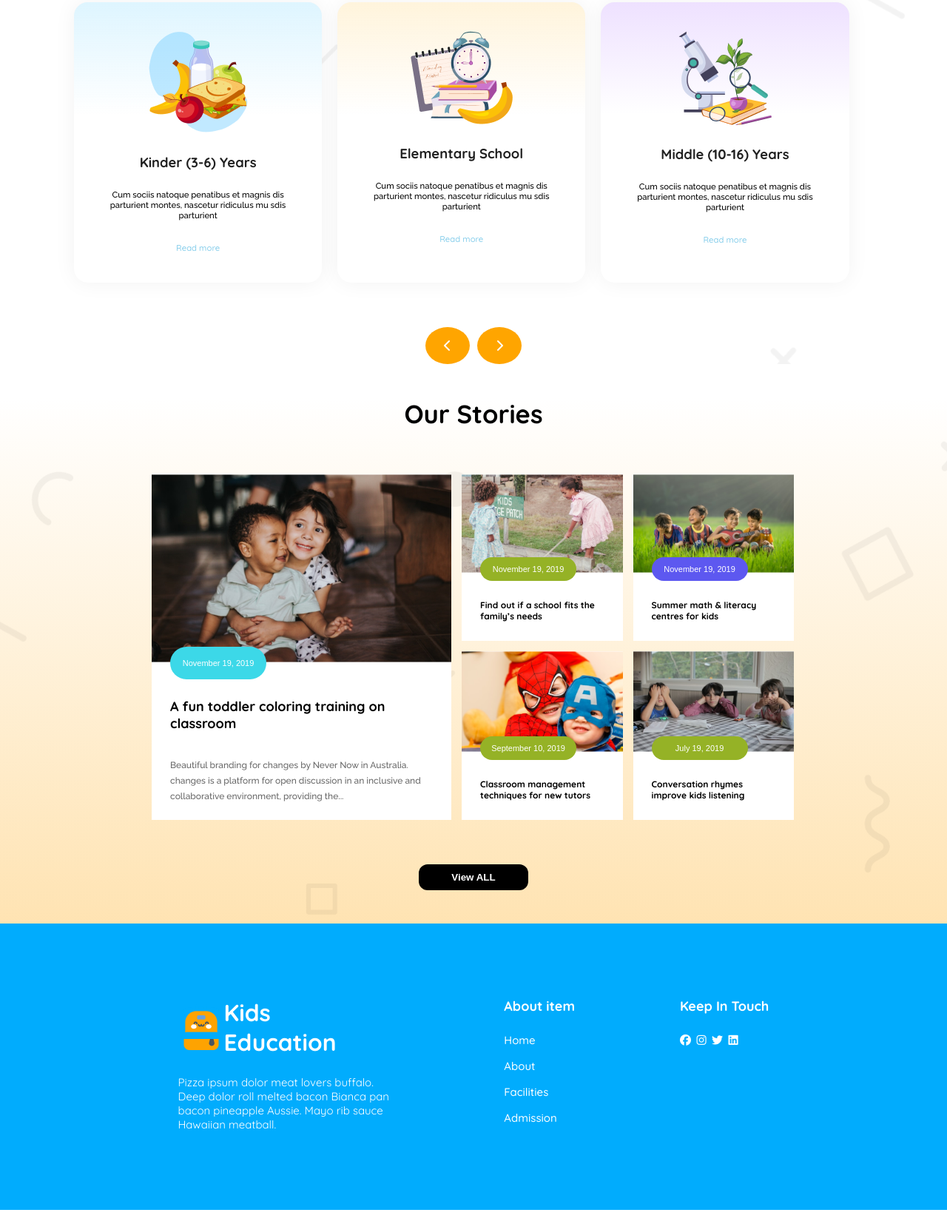
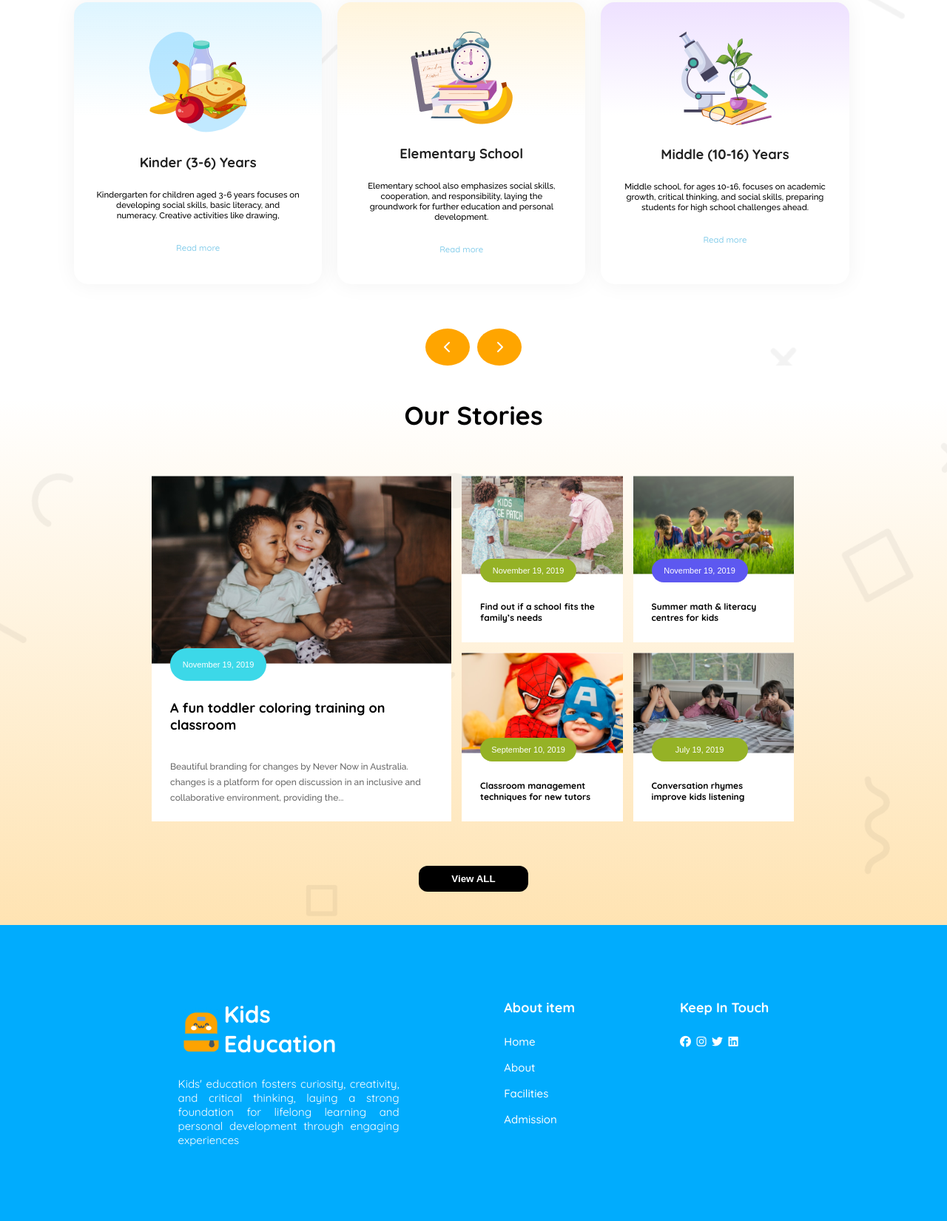
Before and after one commit to HasanUtshob/Assignment-02-Kid-s-School, a plain HTML site: page index.html in a window 1280 px wide. Shown: the part 750-2400 px from the top of the page at 74% size. Drawn offline with Linux system fonts and the light colour scheme.

Commit message:
Final update

```diff
--- a/index.html
+++ b/index.html
@@ -59,9 +59,7 @@
                     </div>
                     <div class="item-content">
                         <h3 class="item-content-title">Kinder (3-6) Years</h3>
-                        <p class="item-content-description">Cum sociis natoque penatibus et magnis
-                            dis parturient montes, nascetur ridiculus
-                            mu sdis parturient</p>
+                        <p class="item-content-description">Kindergarten for children aged 3-6 years focuses on developing social skills, basic literacy, and numeracy. Creative activities like drawing,</p>
                     </div>
                     <a href="#" class="Read">Read more</a>
                 </div>
@@ -71,9 +69,7 @@
                     </div>
                     <div class="item-content">
                         <h3 class="item-content-title">Elementary School</h3>
-                        <p class="item-content-description">Cum sociis natoque penatibus et magnis
-                            dis parturient montes, nascetur ridiculus
-                            mu sdis parturient</p>
+                        <p class="item-content-description">Elementary school also emphasizes social skills, cooperation, and responsibility, laying the groundwork for further education and personal development.</p>
                     </div>
                     <a href="#" class="Read">Read more</a>
                 </div>
@@ -83,9 +79,7 @@
                     </div>
                     <div class="item-content">
                         <h3 class="item-content-title">Middle (10-16) Years</h3>
-                        <p class="item-content-description">Cum sociis natoque penatibus et magnis
-                            dis parturient montes, nascetur ridiculus
-                            mu sdis parturient</p>
+                        <p class="item-content-description">Middle school, for ages 10-16, focuses on academic growth, critical thinking, and social skills, preparing students for high school challenges ahead.</p>
                     </div>
                     <a href="#" class="Read">Read more</a>
                 </div>
@@ -184,7 +178,7 @@
                     <img src="assets/logo.png" alt="">
                     <h4>Kids Education</h4>
                 </div>
-                    <p>Pizza ipsum dolor meat lovers buffalo. Deep dolor roll melted bacon Bianca pan bacon pineapple Aussie. Mayo rib sauce Hawaiian meatball.</p>
+                    <p>Kids' education fosters curiosity, creativity, and critical thinking, laying a strong foundation for lifelong learning and personal development through engaging experiences</p>
             </div>
             <div class="footer-2">
                 <h3>About item</h3>
@@ -199,8 +193,8 @@
             <div class="footer-3">
                 <h3>Keep In Touch</h3>
                 <ul class="touce">
-                    <li><a href="#"><i class="fa-brands fa-facebook"></i></a></li>
-                    <li><a href="#"><i class="fa-brands fa-instagram"></i></a></li>
+                    <li><a href="https://www.facebook.com/Shahriahasanutshob/" target="_blank"><i class="fa-brands fa-facebook"></i></a></li>
+                    <li><a href="https://instagram.com/shahriarutshob" target="_blank"><i class="fa-brands fa-instagram"></i></a></li>
                     <li><a href="#"><i class="fa-brands fa-twitter"></i></a></li>
                     <li><a href="#"><i class="fa-brands fa-linkedin"></i></a></li>
                 </ul>
--- a/styles/style.css
+++ b/styles/style.css
@@ -216,6 +216,13 @@
     color: white;
     display: inline;
     border-radius: 50%;
+    transition: 0.5s ease-in-out;
+    cursor: pointer;
+}
+.left-arrow:hover{
+    border: 1px solid orange;
+    color: orange;
+    background-color: white;
 }
 
 /* Our-story section style */
@@ -340,6 +347,7 @@
     font-size: 15px;
     color: rgba(255, 255, 255, 1);
     font-weight: 400;
+    text-align: justify;
 }
 .footer-2 > ul > li{
     list-style: none;
```
